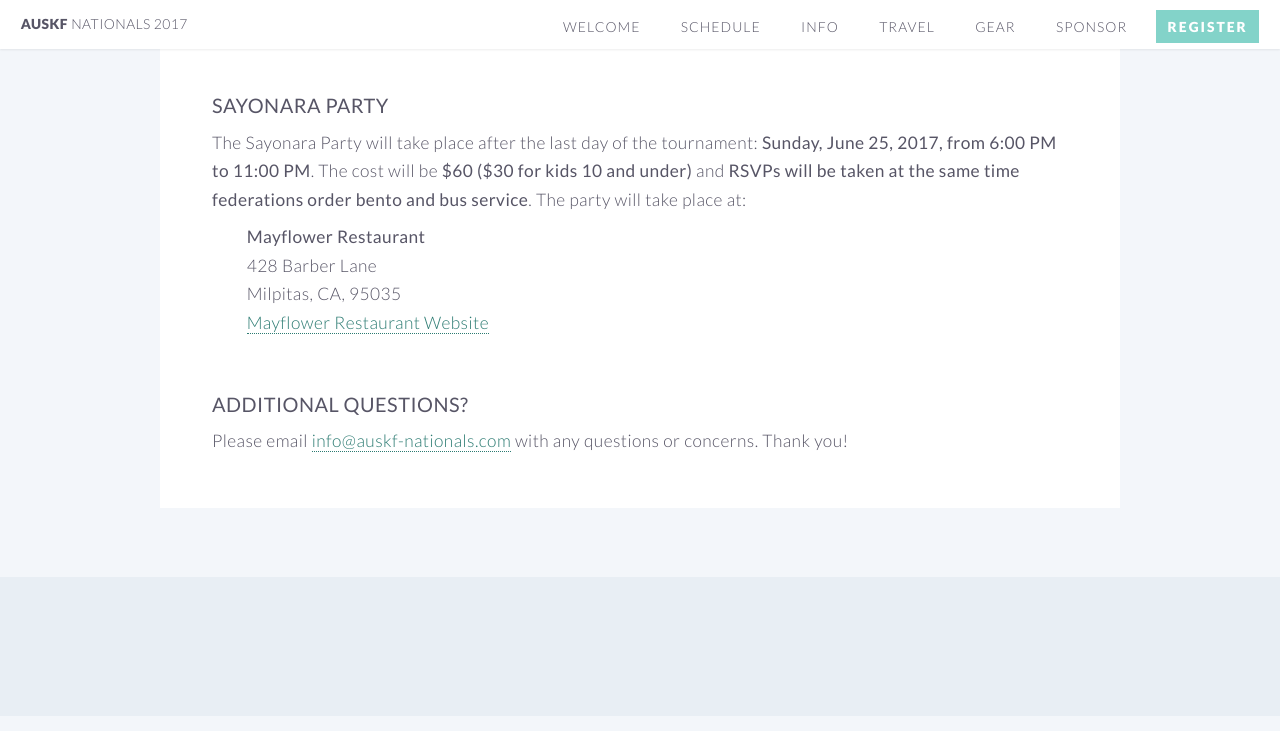
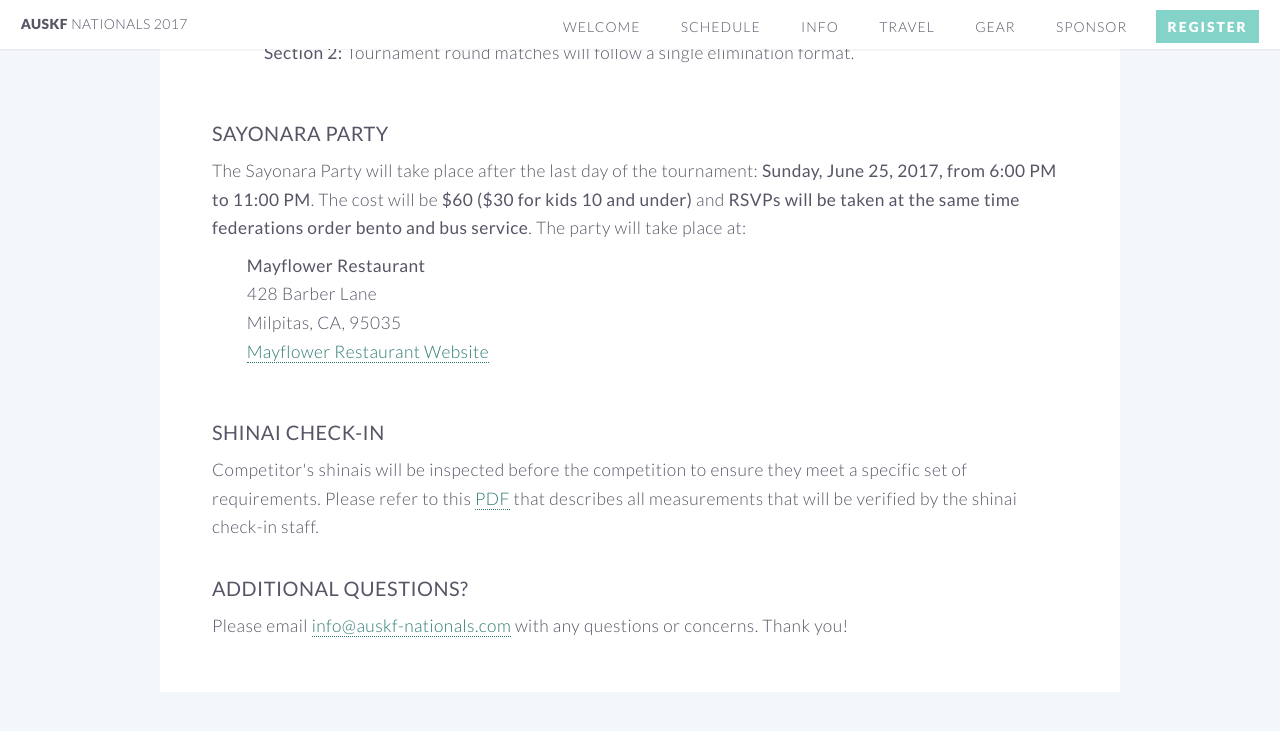
Before and after one commit to auskf-web/auskf-nationals.github.io, a Jekyll site: the page built from info.html, in a window 1280 px wide and 900 px high, scrolled down 5055 px. Shown: the top 731 px of the window. Built offline with Jekyll 4.4.1, drawn with Linux system fonts in a browser that asks for light colours.

Commit message:
Add shinai check-in documents

```diff
--- a/info.html
+++ b/info.html
@@ -36,6 +36,7 @@ th, td {
 					<li><a href="#age">Note on age restrictions</a></li>
 					<li><a href="#format">Tournament format</a></li>
 					<li><a href="#sayonara">Sayonara Party</a></li>
+					<li><a href="#shinai">Shinai Check-In</a></li>
 					<li><a href="#questions">Additional questions?</a></li>
 				</ul>
 
@@ -188,9 +189,15 @@ th, td {
 					<li><a href="http://mayflower-seafood.com/indexE.html">Mayflower Restaurant Website</a></li>
 				</ul>
 
+				<br><a name="shinai"><h1 style="padding-top: 50px; margin-top: -50px;"></h1></a>
+				<header style="margin-bottom: 8px;"><h3><b>Shinai Check-In</b></h3></header>
+				Competitor's shinais will be inspected before the competition to ensure they meet a specific set of requirements.
+				Please refer to this <a href="assets/shinai.pdf" target=_blank>PDF</a> that describes all measurements that will be verified by the shinai check-in staff.<br>
+
 				<br><a name="questions"><h1 style="padding-top: 50px; margin-top: -50px;"></h1></a>
 				<header style="margin-bottom: 8px;"><h3><b>Additional questions?</b></h3></header>
-				Please email <a href="mailto:info@auskf-nationals.com?Subject=AUSKF%20Nationals%202017%20Info" target="_top">info@auskf-nationals.com</a> with any questions or concerns. Thank you!<br>
+				Please email <a href="mailto:info@auskf-nationals.com?Subject=AUSKF%20Nationals%202017%20Info" target="_top">info@auskf-nationals.com</a> with any questions or concerns.
+				Thank you!<br>
 			</section>
 		</div>
 
```
Also changed, not shown: 1 other file.
